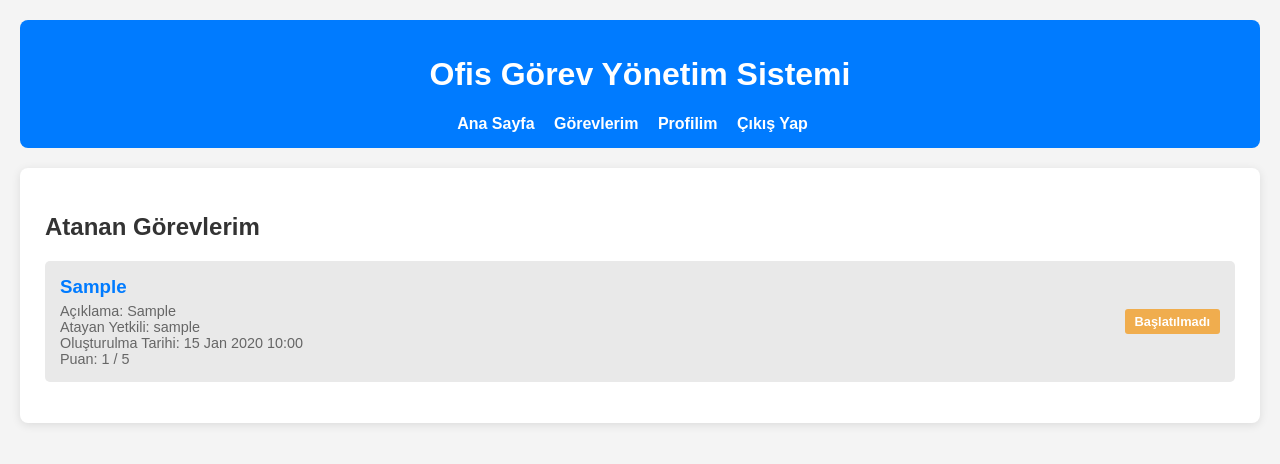
After one commit to Fgulkayis/office_task_management, a Django app: page /gorevler/benim-gorevlerim/ in a window 1280 px wide. The commit adds this page. Shown: the top 464 px of the page. Run offline with Django 5.2, Linux system fonts and the light colour scheme; a user stored in the database is signed in; tables that the repository leaves empty hold one stand-in row (values such as "Sample post").

```diff
--- a/OfisGorevYonetim/templates/anasayfa.html
+++ b/OfisGorevYonetim/templates/anasayfa.html
@@ -17,9 +17,9 @@
     <div class="header">
         <h1>Ofis Görev Yönetim Sistemi</h1>
         <div class="nav-links">
-            <a href="/">Ana Sayfa</a>
-            <a href="#">Görevlerim</a>
-            <a href="#">Profilim</a>
+            <a href="{% url 'anasayfa' %}">Ana Sayfa</a>
+            <a href="{% url 'gorevler:gorev_listesi' %}">Görevlerim</a>
+            <a href="{% url 'kullanicilar:profilim' %}">Profilim</a>
             <form action="{% url 'kullanicilar:cikis' %}" method="post" style="display:inline;">
             {% csrf_token %} <button type="submit" style="background:none; border:none; color:white; font-weight:bold; cursor:pointer; font-size: 1em; padding: 0;">Çıkış Yap</button>
         </form> </div>
--- a/OfisGorevYonetim/urls.py
+++ b/OfisGorevYonetim/urls.py
@@ -23,6 +23,7 @@ from . import views
 urlpatterns = [
     path('admin/', admin.site.urls),
     path('hesaplar/', include('kullanicilar.urls')),
+    path('gorevler/', include('gorevler.urls')),
     path('', views.anasayfa, name='anasayfa'),
 ]
 
--- /dev/null
+++ b/gorevler/templates/gorevler/gorev_listesi.html
@@ -0,0 +1,64 @@
+<!DOCTYPE html>
+<html lang="tr">
+<head>
+    <meta charset="UTF-8">
+    <meta name="viewport" content="width=device-width, initial-scale=1.0">
+    <title>Görevlerim</title>
+    <style>
+        body { font-family: Arial, sans-serif; background-color: #f4f4f4; margin: 0; padding: 20px; }
+        .header { background-color: #007bff; color: white; padding: 15px; text-align: center; border-radius: 8px; margin-bottom: 20px; }
+        .content { background-color: #fff; padding: 25px; border-radius: 8px; box-shadow: 0 2px 10px rgba(0,0,0,0.1); }
+        .content h2 { color: #333; margin-bottom: 20px; }
+        .nav-links a, .nav-links button { margin-right: 15px; color: white; text-decoration: none; font-weight: bold; }
+        .nav-links a:hover, .nav-links button:hover { text-decoration: underline; }
+        .task-list { list-style: none; padding: 0; }
+        .task-item { background-color: #e9e9e9; margin-bottom: 10px; padding: 15px; border-radius: 5px; display: flex; justify-content: space-between; align-items: center; }
+        .task-item h3 { margin: 0 0 5px 0; color: #007bff; }
+        .task-item p { margin: 0; font-size: 0.9em; color: #666; }
+        .task-status { font-weight: bold; padding: 5px 10px; border-radius: 3px; font-size: 0.8em; }
+        .status-BSL { background-color: #f0ad4e; color: white; } /* Başlatılmadı - Turuncu */
+        .status-DVM { background-color: #007bff; color: white; } /* Devam Ediyor - Mavi */
+        .status-TMM { background-color: #28a745; color: white; } /* Tamamlandı - Yeşil */
+        .status-IPT { background-color: #dc3545; color: white; } /* İptal Edildi - Kırmızı */
+    </style>
+</head>
+<body>
+    <div class="header">
+        <h1>Ofis Görev Yönetim Sistemi</h1>
+        <div class="nav-links">
+            <a href="{% url 'anasayfa' %}">Ana Sayfa</a>
+            <a href="{% url 'gorevler:gorev_listesi' %}">Görevlerim</a> <a href="#">Profilim</a>
+            <form action="{% url 'kullanicilar:cikis' %}" method="post" style="display:inline;">
+                {% csrf_token %}
+                <button type="submit" style="background:none; border:none; color:white; font-weight:bold; cursor:pointer; font-size: 1em; padding: 0;">Çıkış Yap</button>
+            </form>
+        </div>
+    </div>
+    <div class="content">
+        <h2>Atanan Görevlerim</h2>
+        {% if gorevler %}
+            <ul class="task-list">
+                {% for gorev in gorevler %}
+                    <li class="task-item">
+                        <div>
+                            <h3>{{ gorev.baslik }}</h3>
+                            <p>Açıklama: {{ gorev.aciklama|truncatechars:100 }}</p>
+                            <p>Atayan Yetkili: {{ gorev.atan_yetkili.username|default:"Yok" }}</p>
+                            <p>Oluşturulma Tarihi: {{ gorev.olusturma_tarihi|date:"d M Y H:i" }}</p>
+                            {% if gorev.tamamlanma_suresi %}
+                                <p>Tamamlanma Süresi: {{ gorev.tamamlanma_suresi }}</p>
+                            {% endif %}
+                            {% if gorev.puan %}
+                                <p>Puan: {{ gorev.puan }} / 5</p>
+                            {% endif %}
+                        </div>
+                        <span class="task-status status-{{ gorev.durum }}">{{ gorev.get_durum_display }}</span>
+                    </li>
+                {% endfor %}
+            </ul>
+        {% else %}
+            <p>Size atanmış herhangi bir görev bulunmamaktadır.</p>
+        {% endif %}
+    </div>
+</body>
+</html>
--- /dev/null
+++ b/gorevler/urls.py
@@ -0,0 +1,8 @@
+from django.urls import path
+from . import views
+
+app_name = 'gorevler'
+
+urlpatterns = [
+    path('benim-gorevlerim/', views.gorev_listesi, name='gorev_listesi'),
+]
--- a/gorevler/views.py
+++ b/gorevler/views.py
@@ -1,3 +1,11 @@
 from django.shortcuts import render
+from django.contrib.auth.decorators import login_required
+from .models import Gorev
 
-# Create your views here.
+@login_required
+def gorev_listesi(request):
+    gorevler = Gorev.objects.filter(atanan_calisan=request.user).order_by('-olusturma_tarihi')
+    context = {
+        'gorevler': gorevler
+    }
+    return render(request, 'gorevler/gorev_listesi.html', context)
--- a/kullanicilar/templates/kullanicilar/giris.html
+++ b/kullanicilar/templates/kullanicilar/giris.html
@@ -42,7 +42,7 @@
             <button type="submit">Giriş Yap</button>
             <input type="hidden" name="next" value="{{ next }}" />
         </form>
-        <p>Hesabınız yok mu? <a href="#">Şimdi kaydolun</a> (Henüz aktif değil)</p>
+        <p>Hesabınız yok mu? <a href="{% url "kullanicilar:kayit" %}">Şimdi Kaydolun</a></p>
     </div>
 </body>
 </html>
--- a/kullanicilar/urls.py
+++ b/kullanicilar/urls.py
@@ -7,4 +7,6 @@ app_name = 'kullanicilar'
 urlpatterns = [
     path('giris/', auth_views.LoginView.as_view(template_name='kullanicilar/giris.html'), name='giris'),
     path('cikis/', auth_views.LogoutView.as_view(template_name='kullanicilar/cikis.html'), name='cikis'),
+    path('kayit/', views.kayit_ol, name='kayit'),
+    path('profilim/', views.profilim, name='profilim'),
 ]
```
Also changed, not shown: kullanicilar/templates/kullanicilar/kayit_ol.html (added, +57 -0 lines), kullanicilar/templates/kullanicilar/profilim.html (added, +40 -0 lines), kullanicilar/views.py (+22 -2 lines).
